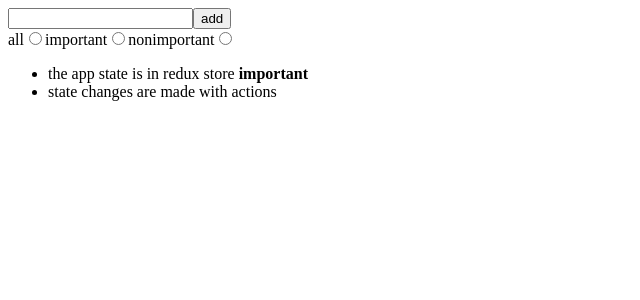
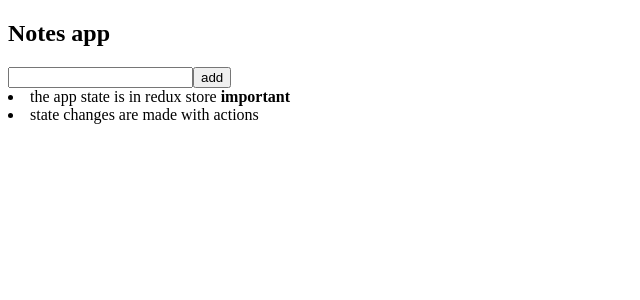
Before and after one commit to jamesvo2103/fullstackopen, a React (Vite) app in the folder notes/: page / in a window 1280 px wide. Shown: the top 300 px of the page, without its empty margins (0-640 px from the left). Built offline with nearby package versions, Linux system fonts and the light colour scheme; data requests are answered from the project's data file.

Commit message:
synchronizing data to server

```diff
--- a/notes/package.json
+++ b/notes/package.json
@@ -13,6 +13,7 @@
   },
   "dependencies": {
     "@reduxjs/toolkit": "^2.9.0",
+    "@tanstack/react-query": "^5.90.2",
     "axios": "^1.12.2",
     "react": "^19.1.1",
     "react-dom": "^19.1.1",
--- a/notes/src/App.jsx
+++ b/notes/src/App.jsx
@@ -1,25 +1,57 @@
-import { useEffect } from 'react'
-import NewNote from './components/NewNote'
-import Notes from './components/Notes'
-import VisibilityFilter from './components/VisibilityFilter'
+import { useQuery, useMutation, useQueryClient } from "@tanstack/react-query"
+import {getNotes, createNote, updateNote} from './requests'
 
-import noteService from './services/notes'
-import { initializeNotes } from './reducers/noteReducer'
-import { useDispatch } from 'react-redux'
-import { init } from '../../node/app'
 
 const App = () => {
+  const queryClient = useQueryClient()
 
-  const dispatch = useDispatch()
-  useEffect(() => {
-    dispatch(initializeNotes())
-  }, [])
+  const newNoteMutation = useMutation({
+    mutationFn: createNote,
+    onSuccess: () => {
+      queryClient.invalidateQueries({ queryKey: ['notes'] })
+    },
+  })
 
-  return (
+  const addNote = async (event) => {
+    event.preventDefault()
+    const content = event.target.note.value
+    event.target.note.value = ''
+    newNoteMutation.mutate({ content, important: true })
+  }
+
+  const updateNoteMutation = useMutation({
+    mutationFn: updateNote,
+    onSuccess: () => {
+      queryClient.invalidateQueries({ queryKey: ['notes'] })
+    },
+  })
+  const toggleImportance = (note) => {
+    updateNoteMutation.mutate({...note, important: !note.important })
+  }
+
+  const result = useQuery({
+    queryKey: ['notes'],
+    queryFn: getNotes})
+
+  if ( result.isLoading ) {
+    return <div>loading data...</div>
+  }
+
+  const notes = result.data
+
+  return(
     <div>
-      <NewNote />
-      <VisibilityFilter />
-      <Notes />
+      <h2>Notes app</h2>
+      <form onSubmit={addNote}>
+        <input name="note" />
+        <button type="submit">add</button>
+      </form>
+      {notes.map(note =>
+        <li key={note.id} onClick={() => toggleImportance(note)}>
+          {note.content}
+          <strong> {note.important ? 'important' : ''}</strong>
+        </li>
+      )}
     </div>
   )
 }
--- a/notes/src/main.jsx
+++ b/notes/src/main.jsx
@@ -1,12 +1,15 @@
 import React from 'react'
 import ReactDOM from 'react-dom/client'
 import { Provider } from 'react-redux'
+import {QueryClient, QueryClientProvider} from '@tanstack/react-query'
 
 import store from './store'
 import App from './App'
 
+const queryClient = new QueryClient()
+
 ReactDOM.createRoot(document.getElementById('root')).render(
-  <Provider store={store}>
+  <QueryClientProvider client={queryClient}>
     <App />
-  </Provider>
+  </QueryClientProvider>
 )
--- /dev/null
+++ b/notes/src/requests.js
@@ -0,0 +1,12 @@
+import axios from 'axios'
+
+const baseUrl = 'http://localhost:3001/notes'
+
+export const getNotes = () =>
+  axios.get(baseUrl).then(res => res.data)
+
+export const createNote = (newNote) =>
+      axios.post(baseUrl, newNote).then(res => res.data)
+
+export const updateNote = updatedNote =>
+  axios.put(`${baseUrl}/${updatedNote.id}`, updatedNote).then(res => res.data)
```
Also changed, not shown: 1 other file (tests, documents, lock files or other folders).
